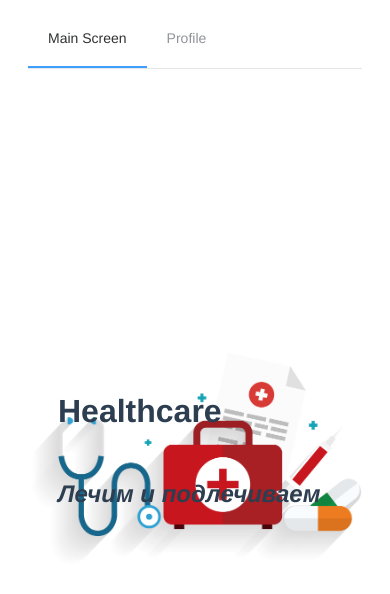
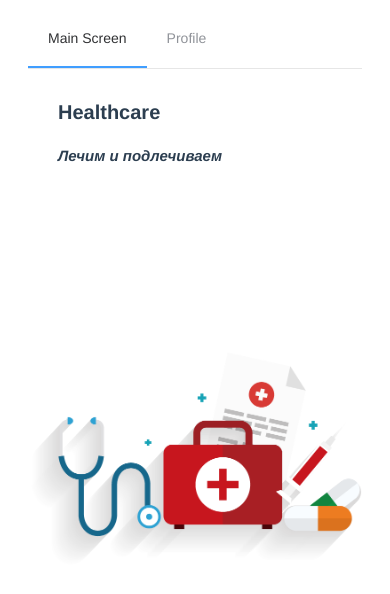
Before and after one commit to katseliv/healthcare-frontend, a Vue app: page /portal/main-screen in a window 390 px wide. Shown: the top 594 px of the page. Built offline with nearby package versions, Linux system fonts and the light colour scheme.

Commit message:
styles changed

```diff
--- a/src/api/EventService.ts
+++ b/src/api/EventService.ts
@@ -1,7 +1,7 @@
 import axios from "axios"
 
 const apiClient = axios.create({
-    baseURL: 'http://localhost:8081/api',
+    baseURL: 'http://localhost:8080/api',
     // baseURL: 'http://servachok2021.ddns.net:8081/api',
     withCredentials: false,
     headers: {
--- a/src/components/MainScreen.vue
+++ b/src/components/MainScreen.vue
@@ -36,4 +36,16 @@ h1 {
 h2 {
   font-style: italic;
 }
+@media (max-width: 768px) {
+  .main-screen {
+    justify-content: flex-start;
+  }
+  h1 {
+    font-size: 20px;
+    margin-bottom: 10px;
+  }
+  h2 {
+    font-size: 15px;
+  }
+}
 </style>
--- a/src/components/PortalNav.vue
+++ b/src/components/PortalNav.vue
@@ -31,3 +31,10 @@ export default defineComponent({
   },
 });
 </script>
+
+<style scoped>
+.main-menu {
+  overflow: auto;
+  display: flex;
+}
+</style>
```
